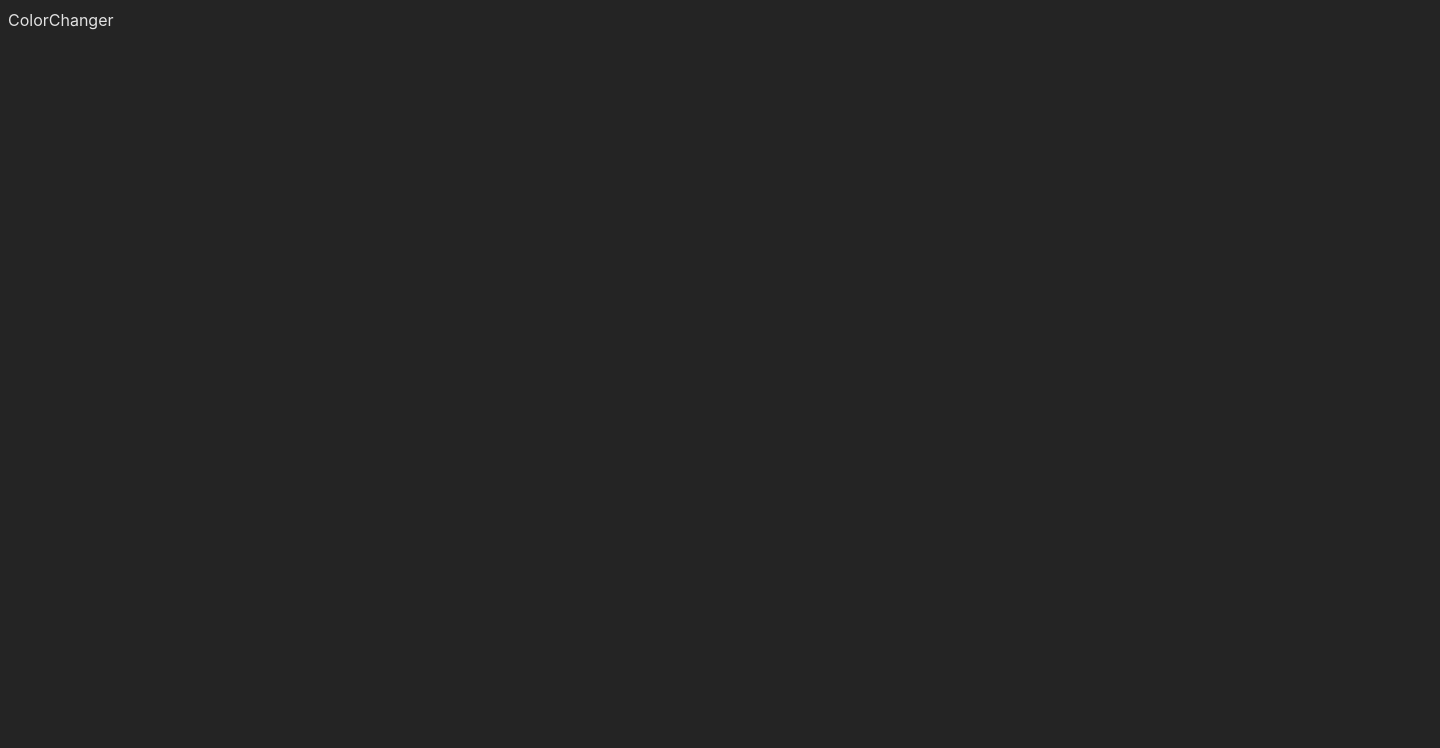
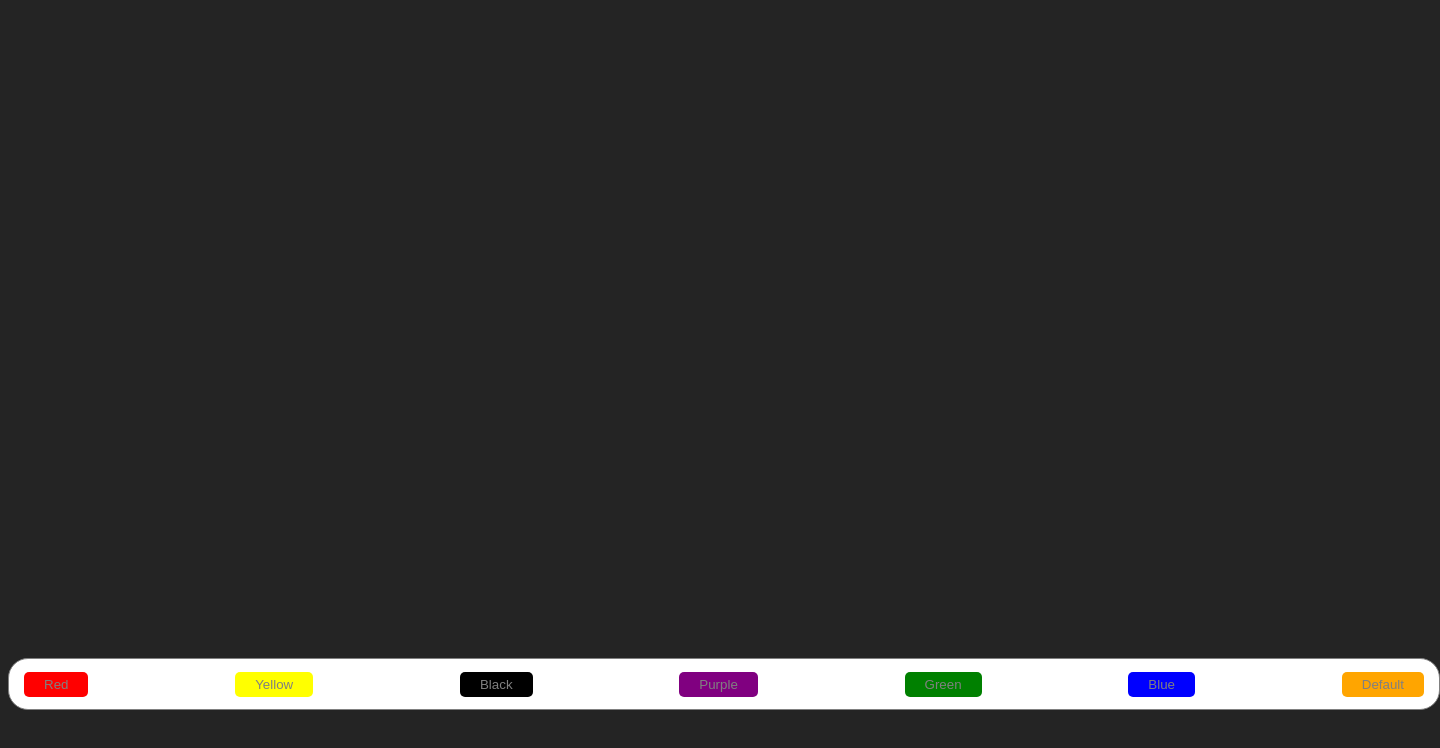
Before and after one commit to Shahbaz-1696/100xdevs_Cohort, a React (Vite) app in the folder week-7/assignmentSolutions/: page /color-changer in a window 1280 px wide. Shown: the top 748 px of the page, 1440 px wide, since content can reach past the window. Built offline with nearby package versions, Linux system fonts and the light colour scheme.

Commit message:
Completed solution for question-2

```diff
--- a/week-7/assignmentSolutions/src/pages/ColorChanger/ColorChanger.jsx
+++ b/week-7/assignmentSolutions/src/pages/ColorChanger/ColorChanger.jsx
@@ -1,8 +1,49 @@
-
+import classes from "./ColorChanger.module.scss";
+import { useEffect, useState } from "react";
 
 const ColorChanger = () => {
+  const [bgColor, setBgColor] = useState("");
+
+  const colors = [{
+    name: "Red",
+    color: "red",
+  }, {
+    name: "Yellow",
+    color: "yellow",
+  }, {
+    name: "Black",
+    color: "black",
+  }, {
+    name: "Purple",
+    color: "purple",
+  }, {
+    name: "Green",
+    color: "green",
+  }, {
+    name: "Blue",
+    color: "blue",
+  }, {
+    name: "Default",
+    color: "orange",
+  }]
+
+  useEffect(() => {
+    document.body.style.backgroundColor = bgColor
+  }, [bgColor]);
+
+  function handleOnClick (bgColor) {
+    console.log(bgColor);
+    setBgColor(bgColor);
+  }
+
   return (
-    <div>ColorChanger</div>
+    <div className={classes.main}>
+      {colors.map((color, index) => (
+        <div key={index}>
+          <button style={{backgroundColor: color.color}} className={classes.buttons} onClick={() => handleOnClick(color.color)}>{color.name}</button>
+        </div>
+      ))}
+    </div>
   )
 }
 
--- a/week-7/assignmentSolutions/src/pages/ColorChanger/ColorChanger.module.scss
+++ b/week-7/assignmentSolutions/src/pages/ColorChanger/ColorChanger.module.scss
@@ -0,0 +1,21 @@
+.main {
+    width: 1400px;
+    height: 50px;
+    background-color: #fff;
+    color: black;
+    border: 1px solid grey;
+    border-radius: 20px;
+    position: relative;
+    top: 650px;
+    display: flex;
+    align-items: center;
+    justify-content: space-between;
+    padding: 0 15px;
+
+    .buttons {
+     border: none;
+     padding: 5px 20px;
+     color: grey;
+     border-radius: 5px;
+    }
+}
```
